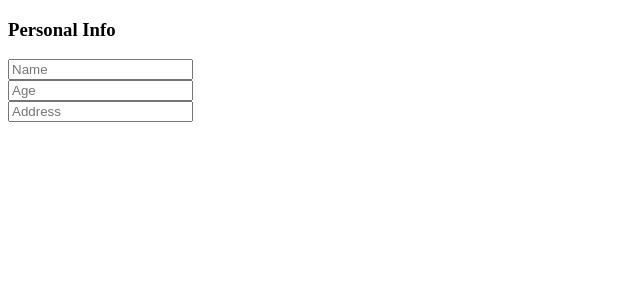
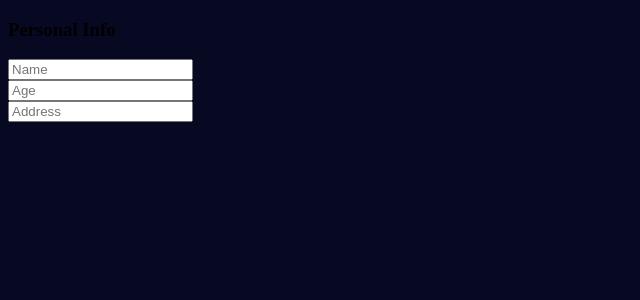
Before and after one commit to ItsWakana/cv-application, a React (Create React App) app: page / in a window 1280 px wide. Shown: the top 300 px of the page, without its empty margins (0-640 px from the left). Built offline with nearby package versions, Linux system fonts and the light colour scheme.

Commit message:
import style sheet and apply initial style

```diff
--- a/src/App.js
+++ b/src/App.js
@@ -1,5 +1,5 @@
 import PersonalInfo from "./components/PersonalInfo";
-
+import style from './styles/style.css';
 function App() {
   return (
     <div>
--- /dev/null
+++ b/src/styles/style.css
@@ -0,0 +1,3 @@
+body {
+    background-color: rgb(7, 8, 34);
+}
```
